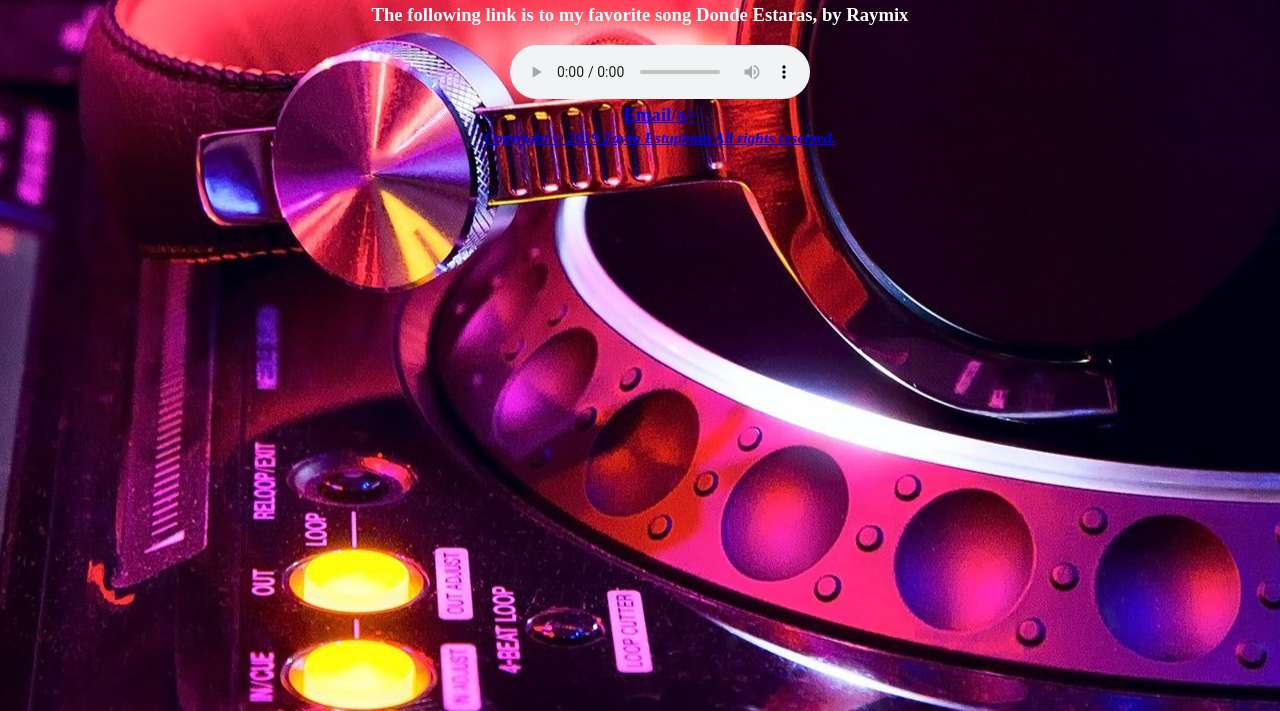
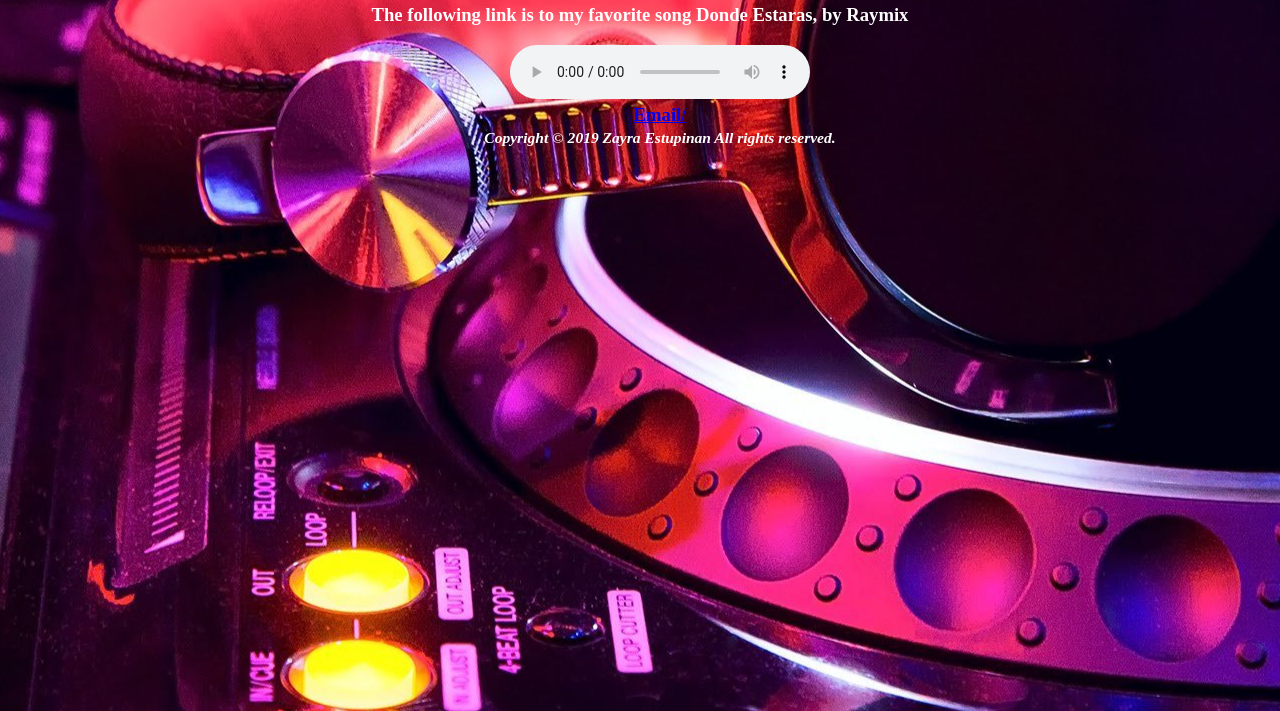
Before and after one commit to z1840093/z1840093.github.io, a plain HTML site: page html/lesson1.mp3.html in a window 1280 px wide. Shown: the part 89-800 px from the top of the page. Drawn offline with Linux system fonts and the light colour scheme.

Commit message:
Update lesson1.mp3.html

```diff
--- a/html/lesson1.mp3.html
+++ b/html/lesson1.mp3.html
@@ -28,6 +28,6 @@
 </body>
 </html>
 <footer>
-        <a href="mailto:z1840093@students.niu.edu">Email/a><br>
+        <a href="mailto:z1840093@students.niu.edu">Email/</a><br>
 	<small><i>Copyright &copy; 2019 Zayra Estupinan All rights reserved.</i></small>
 </footer>
```
